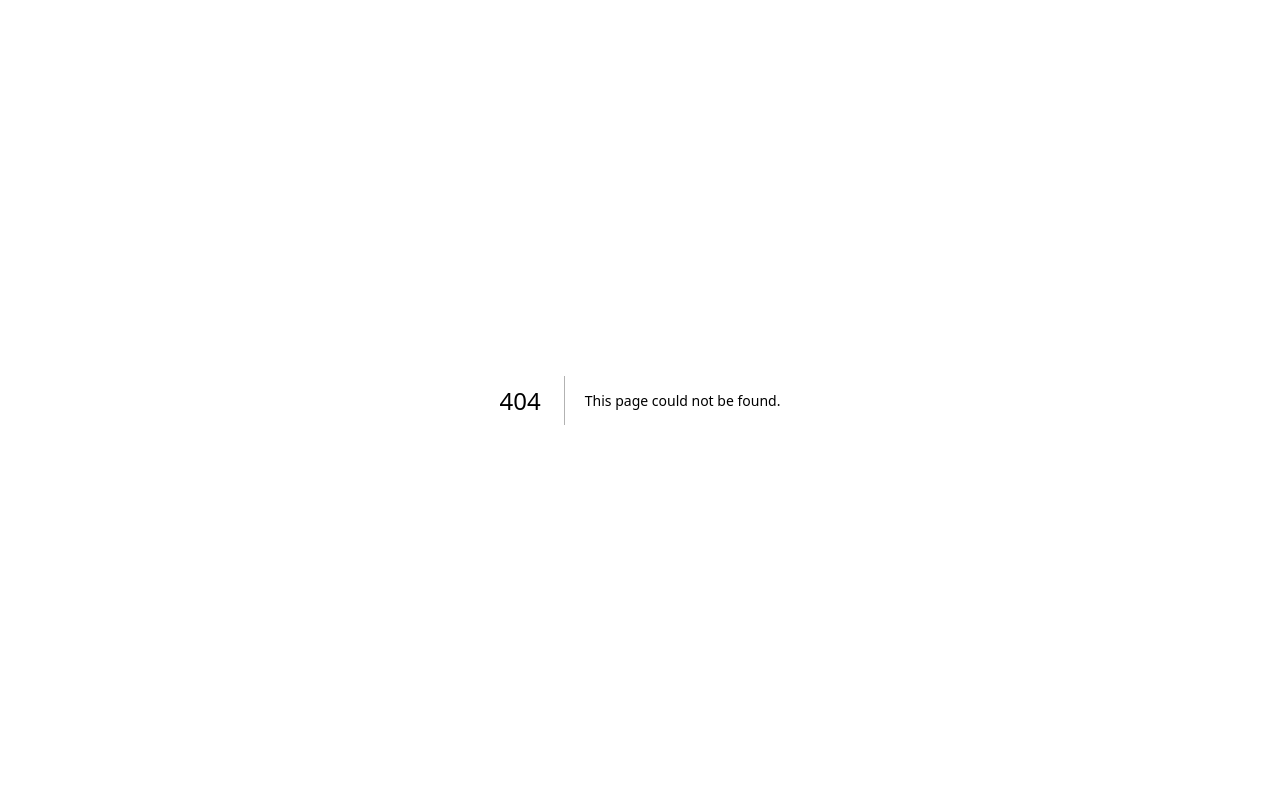
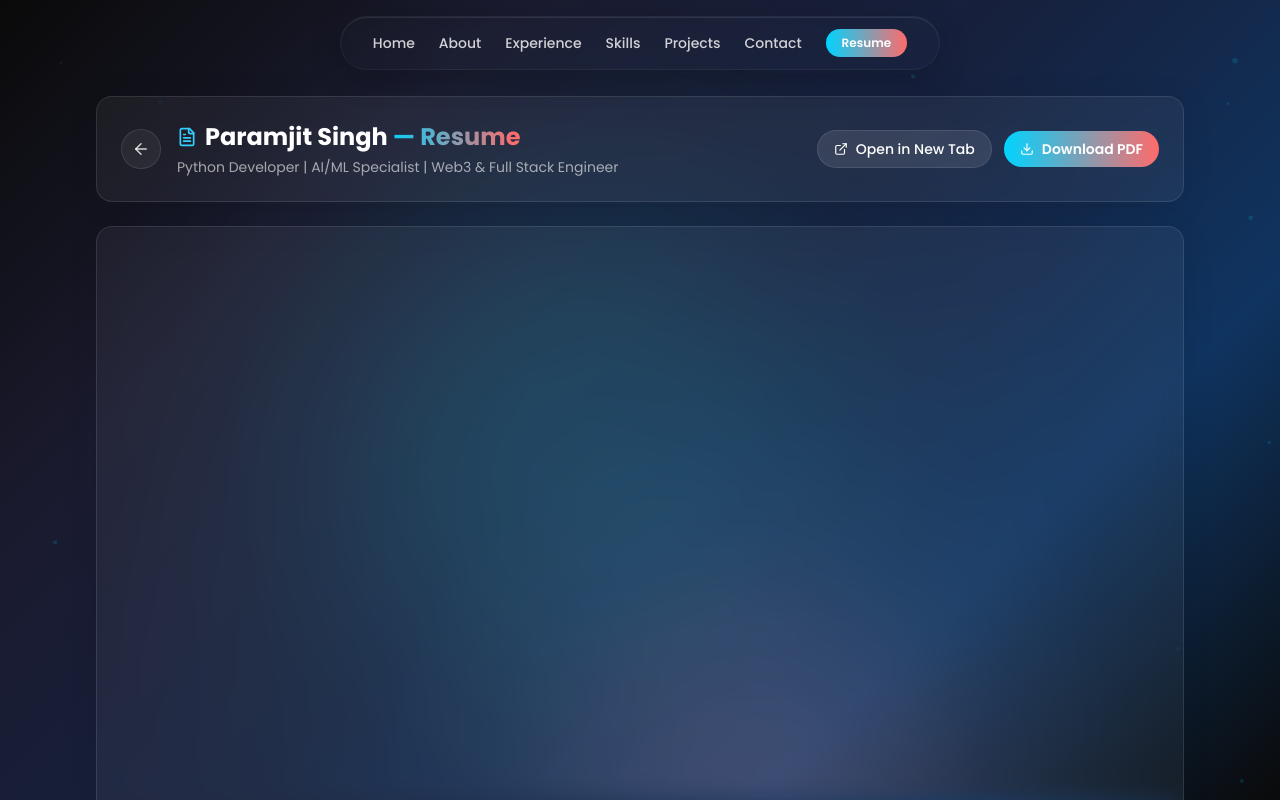
Before and after one commit to param20h/param20h.github.io, a Next.js app: page /resume in a window 1280 px wide. Before the commit this address had no page. Shown: the top 800 px of the page. Built offline with nearby package versions, Linux system fonts and the light colour scheme.

Commit message:
feat: add dedicated /resume page with online PDF viewer and update navigation link

```diff
--- /dev/null
+++ b/app/resume/page.tsx
@@ -0,0 +1,23 @@
+import type { Metadata } from "next";
+import ResumeViewer from "@/components/sections/ResumeViewer";
+import Navigation from "@/components/Navigation";
+import Footer from "@/components/Footer";
+import BackgroundEffects from "@/components/BackgroundEffects";
+
+export const metadata: Metadata = {
+  title: "Resume | Paramjit Singh - Python Developer & AI/ML Specialist",
+  description: "View Paramjit Singh's resume online. Python Developer, Artificial Intelligence & Machine Learning Expert, Web3 Blockchain Developer from LPU.",
+};
+
+export default function ResumePage() {
+  return (
+    <main className="relative min-h-screen overflow-x-hidden pt-24">
+      <BackgroundEffects />
+      <Navigation />
+      <div className="container mx-auto px-4 sm:px-6 lg:px-8 max-w-6xl pb-16">
+        <ResumeViewer />
+      </div>
+      <Footer />
+    </main>
+  );
+}
--- a/components/Navigation.tsx
+++ b/components/Navigation.tsx
@@ -39,9 +39,13 @@ export default function Navigation() {
       // Scroll Spy logic for active tab highlight
       const scrollPosition = window.scrollY + 300; // Offset for screen viewport
 
-      // Force "experience" active if on the subpage
-      if (window.location.pathname === "/experience") {
+      // Force active section if on subpages
+      if (window.location.pathname.startsWith("/experience")) {
         setActiveSection("experience");
+        return;
+      }
+      if (window.location.pathname.startsWith("/resume")) {
+        setActiveSection("resume");
         return;
       }
 
@@ -92,13 +96,12 @@ export default function Navigation() {
                   <span className="absolute bottom-0 left-0 w-0 h-0.5 bg-gradient-to-r from-primary-500 to-accent-500 group-hover:w-full transition-all duration-300" />
                 </Link>
               ))}
-              <a
-                href="/media/Paramjit SIngh resume.pdf"
-                download
+              <Link
+                href="/resume"
                 className="px-4 py-1.5 bg-gradient-to-r from-primary-500 to-accent-500 rounded-full text-xs font-semibold hover:shadow-lg hover:shadow-primary-500/50 transition-all text-white"
               >
                 Resume
-              </a>
+              </Link>
             </div>
           </div>
         </motion.nav>
--- /dev/null
+++ b/components/sections/ResumeViewer.tsx
@@ -0,0 +1,99 @@
+"use client";
+
+import { motion } from "framer-motion";
+import { ExternalLink, Download, ArrowLeft, FileText } from "lucide-react";
+import Link from "next/link";
+
+export default function ResumeViewer() {
+  const resumePath = "/media/Paramjit SIngh resume.pdf";
+
+  return (
+    <div className="flex flex-col gap-6 w-full">
+      {/* Header Bar */}
+      <motion.div
+        initial={{ opacity: 0, y: 20 }}
+        animate={{ opacity: 1, y: 0 }}
+        transition={{ duration: 0.5 }}
+        className="flex flex-col sm:flex-row items-start sm:items-center justify-between gap-4 glassmorphism p-6 rounded-2xl border border-white/10"
+      >
+        <div className="flex items-center gap-4">
+          <Link
+            href="/"
+            className="p-2.5 rounded-full bg-white/5 hover:bg-white/10 text-white/80 hover:text-white transition-all border border-white/10"
+            title="Back to Home"
+          >
+            <ArrowLeft size={18} />
+          </Link>
+          <div>
+            <div className="flex items-center gap-2">
+              <FileText className="text-primary-400" size={20} />
+              <h1 className="text-xl sm:text-2xl font-bold text-white">
+                Paramjit Singh <span className="gradient-text">— Resume</span>
+              </h1>
+            </div>
+            <p className="text-xs sm:text-sm text-white/60 mt-1">
+              Python Developer | AI/ML Specialist | Web3 & Full Stack Engineer
+            </p>
+          </div>
+        </div>
+
+        {/* Quick Action Buttons */}
+        <div className="flex items-center gap-3 w-full sm:w-auto justify-end">
+          <a
+            href={resumePath}
+            target="_blank"
+            rel="noopener noreferrer"
+            className="px-4 py-2 bg-white/10 hover:bg-white/20 border border-white/10 rounded-full text-xs sm:text-sm font-medium text-white transition-all flex items-center gap-2"
+          >
+            <ExternalLink size={14} />
+            <span>Open in New Tab</span>
+          </a>
+
+          <a
+            href={resumePath}
+            download
+            className="px-4 py-2 bg-gradient-to-r from-primary-500 to-accent-500 hover:shadow-lg hover:shadow-primary-500/30 rounded-full text-xs sm:text-sm font-semibold text-white transition-all flex items-center gap-2"
+          >
+            <Download size={14} />
+            <span>Download PDF</span>
+          </a>
+        </div>
+      </motion.div>
+
+      {/* Embedded PDF Viewer Container */}
+      <motion.div
+        initial={{ opacity: 0, y: 20 }}
+        animate={{ opacity: 1, y: 0 }}
+        transition={{ duration: 0.5, delay: 0.2 }}
+        className="w-full h-[75vh] sm:h-[82vh] rounded-2xl glassmorphism border border-white/10 overflow-hidden relative shadow-2xl bg-black/40"
+      >
+        <object
+          data={`${resumePath}#toolbar=1`}
+          type="application/pdf"
+          className="w-full h-full border-none"
+        >
+          <iframe
+            src={`${resumePath}#toolbar=1`}
+            className="w-full h-full border-none"
+            title="Paramjit Singh Resume PDF"
+          >
+            <div className="flex flex-col items-center justify-center h-full p-8 text-center gap-4">
+              <FileText size={48} className="text-primary-400 animate-bounce" />
+              <p className="text-white/80">
+                Your browser does not support inline PDF preview.
+              </p>
+              <a
+                href={resumePath}
+                target="_blank"
+                rel="noopener noreferrer"
+                className="px-6 py-2.5 bg-primary-500 text-white rounded-full text-sm font-semibold hover:bg-primary-600 transition-all"
+              >
+                View Resume PDF directly
+              </a>
+            </div>
+          </iframe>
+        </object>
+      </motion.div>
+    </div>
+  );
+}
```
